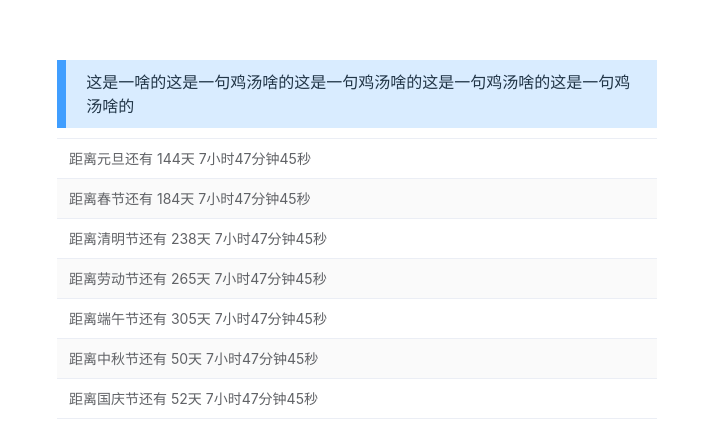
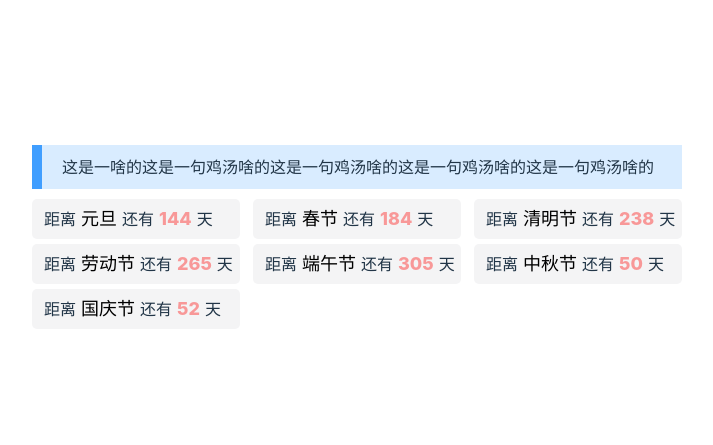
Before and after one commit to 18872297546/touch_fish_vue3, a Vue app: page / in a window 1280 px wide. Shown: the part 161-606 px from the top of the page, without its empty margins (283-996 px from the left). Built offline with nearby package versions, Linux system fonts and the light colour scheme.

Commit message:
💄 ui: 调整单个倒计时显示的样式

```diff
--- a/src/components/main.less
+++ b/src/components/main.less
@@ -1,6 +1,6 @@
 .main-header{
   background-color: #d9ecff;
-  width: 600px;
+  width: 650px;
   display: flex;
   margin-bottom: 10px;
   .blue-bar{
@@ -15,6 +15,37 @@
     text-align: start;
   }
 }
-.table-body{
-  border-top: 1px solid #ebeef5;
+.body{
+  display: flex;
+  flex-wrap: wrap;
+  width: 650px;
+  justify-content: space-between;
+  text-align: start;
+  .countdown-item{
+    width: 32%;
+    border-radius: 5px;
+    margin-bottom: 5px;
+    height: 40px;
+    background-color: #f4f4f5;
+    line-height: 40px;
+    p{
+      margin: 0;
+      padding: 0 0 0 12px;
+    }
+    .base(@color){
+      white-space: pre;
+      font-weight: 800;
+      font-size: 18px;
+      display: inline-block;
+      margin: 0 5px;
+      color: @color;
+    }
+    &-name{
+      .base(#000)
+    }
+    &-time:extend(&-name){
+      .base(#f89898)
+    }
+  }
+
 }
--- a/src/components/main.vue
+++ b/src/components/main.vue
@@ -4,7 +4,7 @@ import FESTIVAL from 'constant/festival.ts'
 const currentTime = ref()
 
 const countdownText = computed(()=>{
-  return Object.entries(FESTIVAL).map(([key,value])=>{
+  return Object.values(FESTIVAL).map(value=>{
     // console.log('key,value is ',key,value);
     const dateList = value.date
     const vaildFestivalList:any = dateList.map((date)=>{
@@ -14,7 +14,8 @@ const countdownText = computed(()=>{
 
     const millisecondsForDate = vaildFestivalList[0] - currentTime.value
     const [day, hour, minute, second] = formatTime(millisecondsForDate)
-    return { date: `距离${value.name}还有 ${day}天 ${hour}小时${minute}分钟${second}秒` }
+
+    return [value.name,day]
   })
 })
 
@@ -54,10 +55,10 @@ console.log('FESTIVAL~~~~~~~',FESTIVAL)
         <div class="blue-bar"></div>
         <div class="content">这是一啥的这是一句鸡汤啥的这是一句鸡汤啥的这是一句鸡汤啥的这是一句鸡汤啥的</div>
       </div>
-      <div class="table-body">
-        <el-table :data="countdownText" stripe style="width: 100%" :show-header="false">
-          <el-table-column prop="date" label="Date" />
-        </el-table>
+      <div class="body">
+        <div class="countdown-item" v-for="item in countdownText">
+          <p>距离<span class="countdown-item-name">{{ item[0] }}</span>还有<span class="countdown-item-time">{{ item[1]?item[1]:0 }}</span>天</p>
+        </div>
       </div>
   </div>
 </template>
```
